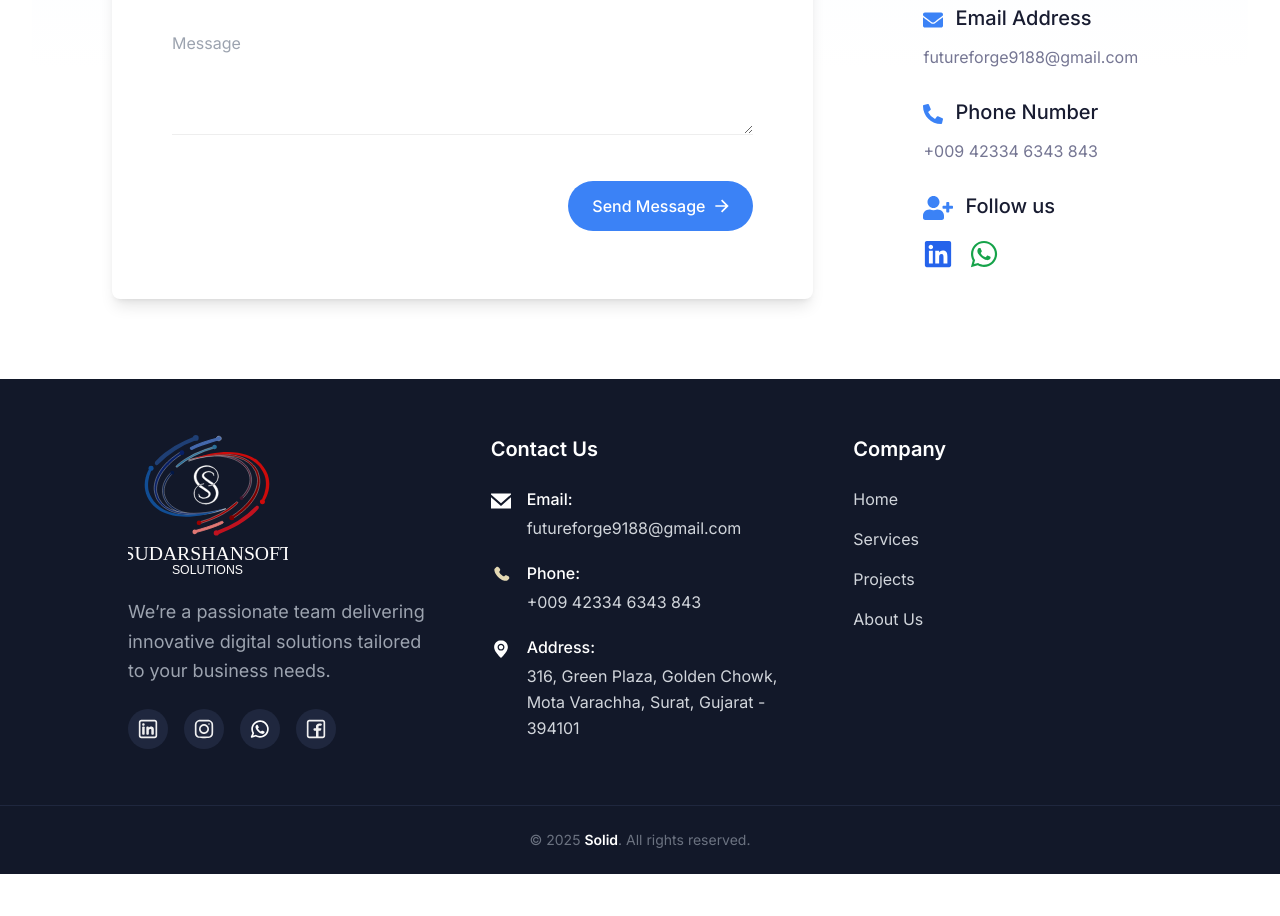
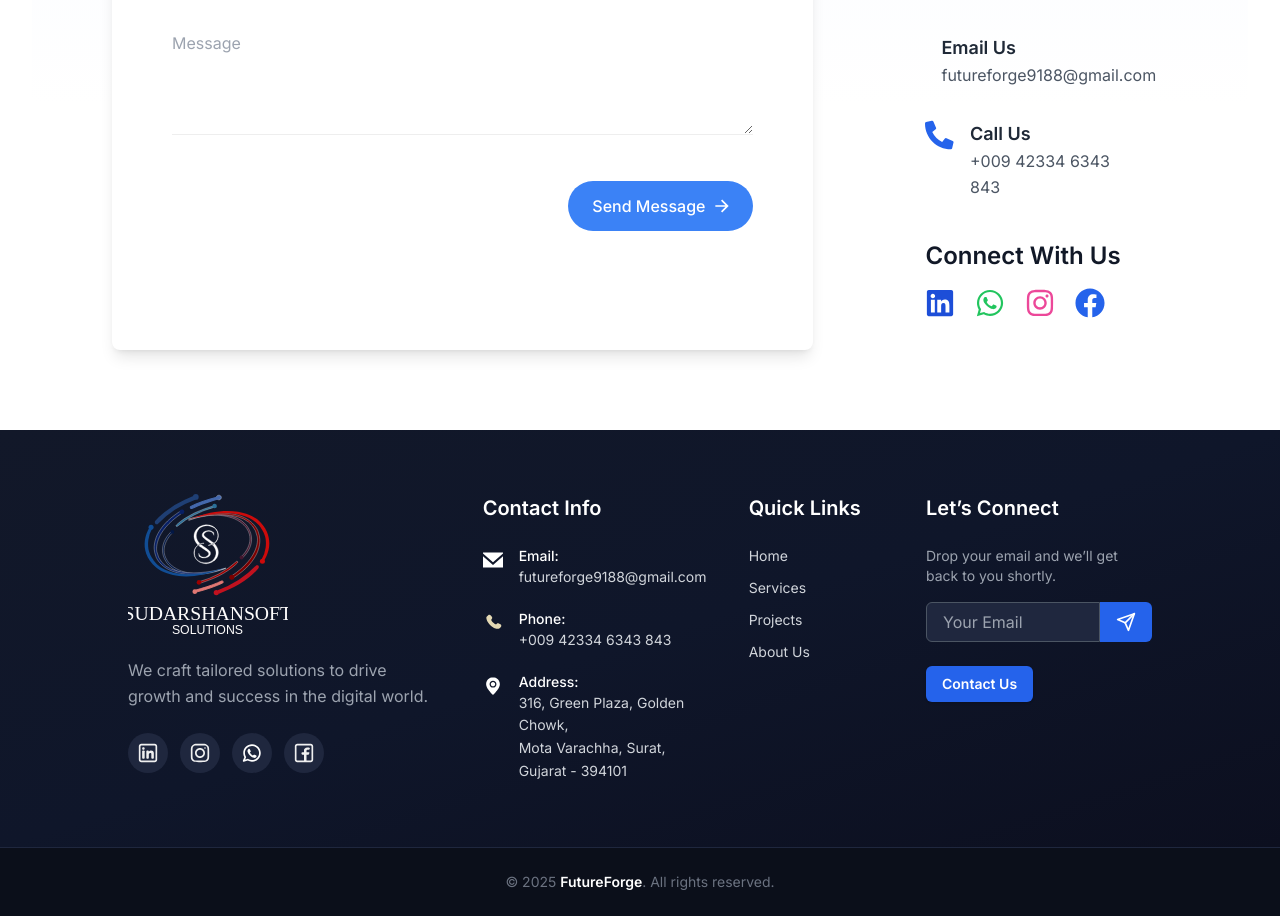
Before and after one commit to Sudarshansoft/Company-Site, a Next.js app: page /contact in a window 1280 px wide. Shown: the part 544-1460 px from the top of the page. Before the commit the page ends 1418 px from the top, so only its background shows below. Built offline with nearby package versions, Linux system fonts and the light colour scheme.

Commit message:
Made changes in Footer

```diff
--- a/components/Contact/index.tsx
+++ b/components/Contact/index.tsx
@@ -2,7 +2,7 @@
 import { motion } from "framer-motion";
 import Image from "next/image";
 import React from "react";
-import { FaLocationArrow, FaPhoneAlt, FaEnvelope, FaLinkedin, FaWhatsapp, FaUserPlus } from "react-icons/fa";
+import { FaMapMarkerAlt, FaEnvelope, FaPhoneAlt, FaLinkedin, FaWhatsapp, FaInstagram, FaFacebook } from 'react-icons/fa';
 
 const Contact = () => {
   const [hasMounted, setHasMounted] = React.useState(false);
@@ -107,6 +107,7 @@ const Contact = () => {
           </motion.div>
 
           {/* Contact Info */}
+{/* Contact Information Section */}
 <motion.div
   variants={{
     hidden: { opacity: 0, y: -20 },
@@ -114,53 +115,57 @@ const Contact = () => {
   }}
   initial="hidden"
   whileInView="visible"
-            transition={{ duration: 2, delay: 0.1 }}
+  transition={{ duration: 1.5, delay: 0.1 }}
   viewport={{ once: true }}
-            className="animate_top w-full md:w-2/5 md:p-7.5 lg:w-[26%] xl:pt-15"
+  className="w-full md:w-2/5 md:p-8 lg:w-[26%] xl:pt-20"
 >
-            <h2 className="mb-12.5 text-3xl font-semibold text-black dark:text-white xl:text-sectiontitle2">
-              Find us
+  <h2 className="mb-10 text-4xl font-bold text-gray-900 dark:text-white">
+    Contact Information
   </h2>
 
-            <div className="mb-7">
-              <h3 className="mb-3 text-xl font-medium text-black dark:text-white">
-                <FaLocationArrow className="inline mr-3 text-blue-500" />
-                Our Location
-              </h3>
-              <p>316, Green Plaza, Mota Varachha, Surat, Gujarat - 394101</p>
+  <div className="space-y-8">
+    <div className="flex items-start gap-4">
+      <FaMapMarkerAlt className="text-3xl text-blue-600" />
+      <div>
+        <h4 className="text-lg font-semibold text-gray-800 dark:text-white">Our Office</h4>
+        <p className="text-gray-600 dark:text-gray-300">
+          316, Green Plaza, Mota Varachha,<br />Surat, Gujarat - 394101
+        </p>
+      </div>
     </div>
 
-            <div className="mb-7">
-              <h3 className="mb-3 text-xl font-medium text-black dark:text-white">
-                <FaEnvelope className="inline mr-3 text-blue-500" />
-                Email Address
-              </h3>
-              <p>
+    <div className="flex items-start gap-4">
+      <FaEnvelope className="text-3xl text-blue-600" />
+      <div>
+        <h4 className="text-lg font-semibold text-gray-800 dark:text-white">Email Us</h4>
+        <p className="text-gray-600 dark:text-gray-300">
           <a href="mailto:futureforge9188@gmail.com">futureforge9188@gmail.com</a>
         </p>
       </div>
+    </div>
 
+    <div className="flex items-start gap-4">
+      <FaPhoneAlt className="text-3xl text-blue-600" />
       <div>
-              <h4 className="mb-3 text-xl font-medium text-black dark:text-white">
-                <FaPhoneAlt className="inline mr-3 text-blue-500" />
-                Phone Number
-              </h4>
-              <p>
+        <h4 className="text-lg font-semibold text-gray-800 dark:text-white">Call Us</h4>
+        <p className="text-gray-600 dark:text-gray-300">
           <a href="tel:+00942334634843">+009 42334 6343 843</a>
         </p>
       </div>
+    </div>
+  </div>
 
-            <div className="mt-7">
-              <h4 className="mb-4 text-xl font-medium text-black dark:text-white">
-                <FaUserPlus className="text-3xl inline mr-3 text-blue-500"/>
-                Follow us
+  {/* Social Media Links */}
+  <div className="mt-10">
+    <h4 className="mb-4 text-2xl font-semibold text-gray-900 dark:text-white">
+      Connect With Us
     </h4>
-              <div className="flex gap-4">
+    <div className="flex gap-5">
       <a
         href="https://www.linkedin.com/in/your-profile"
         target="_blank"
         rel="noopener noreferrer"
-                  className="text-blue-600 hover:text-blue-800"
+        className="text-blue-700 hover:text-blue-900 transition"
       >
         <FaLinkedin className="text-3xl" />
       </a>
@@ -168,13 +173,30 @@ const Contact = () => {
         href="https://wa.me/your-phone-number"
         target="_blank"
         rel="noopener noreferrer"
-                  className="text-green-600 hover:text-green-800"
+        className="text-green-500 hover:text-green-700 transition"
       >
         <FaWhatsapp className="text-3xl" />
+      </a>
+      <a
+        href="https://www.instagram.com/your-profile"
+        target="_blank"
+        rel="noopener noreferrer"
+        className="text-pink-500 hover:text-pink-700 transition"
+      >
+        <FaInstagram className="text-3xl" />
+      </a>
+      <a
+        href="https://www.facebook.com/your-page"
+        target="_blank"
+        rel="noopener noreferrer"
+        className="text-blue-600 hover:text-blue-800 transition"
+      >
+        <FaFacebook className="text-3xl" />
       </a>
     </div>
   </div>
 </motion.div>
+
         </div>
       </div>
     </section>
--- a/components/Footer/index.tsx
+++ b/components/Footer/index.tsx
@@ -3,6 +3,8 @@
 import { motion } from "framer-motion";
 import Image from "next/image";
 import Link from "next/link";
+import { useState } from "react";
+import { FiSend } from "react-icons/fi";
 
 const contactItems = [
   {
@@ -19,7 +21,8 @@ const contactItems = [
     label: "Address",
     value: (
       <>
-        316, Green Plaza, Golden Chowk,<br />
+        316, Green Plaza, Golden Chowk,
+        <br />
         Mota Varachha, Surat, Gujarat - 394101
       </>
     ),
@@ -28,30 +31,36 @@ const contactItems = [
 ];
 
 const Footer = () => {
+  const [email, setEmail] = useState("");
+
+  const handleEmailSubmit = () => {
+    const mailtoLink = `mailto:futureforge9188@gmail.com?subject=New Inquiry&body=User Email: ${email}`;
+    window.location.href = mailtoLink;
+  };
+
   return (
-    <footer className="w-full bg-[#121829] text-white text-base overflow-hidden">
-      <div className="px-6 sm:px-10 lg:px-20 xl:px-32 py-14">
-        <div className="grid grid-cols-1 md:grid-cols-3 gap-8 md:gap-16 text-left max-w-screen-xl mx-auto">
-          {/* SOLID Column */}
+    <footer className="relative z-10 w-full overflow-hidden bg-[#0c0f1f] text-base text-white shadow-inner">
+      <div className="bg-gradient-to-br from-[#121829] via-[#0f162a] to-[#0c0f1f] px-6 py-16 sm:px-10 lg:px-20 xl:px-32">
+        <div className="mx-auto grid max-w-screen-xl grid-cols-1 gap-10 text-left sm:grid-cols-2 lg:grid-cols-12">
           <motion.div
             initial={{ opacity: 0, y: 20 }}
             whileInView={{ opacity: 1, y: 0 }}
             transition={{ duration: 0.5 }}
             viewport={{ once: true }}
+            className="lg:col-span-4"
           >
-            <div className="mb-5">
-              <Image
-                src="/images/logo/WhiteLogoWithName.svg"
-                alt="Solid Logo"
-                width={160}
-                height={50}
-                className="object-contain"
-              />
-            </div>
-            <p className="text-gray-400 text-lg mb-6 leading-relaxed">
-              We’re a passionate team delivering innovative digital solutions tailored to your business needs.
+            <Image
+              src="/images/logo/WhiteLogoWithName.svg"
+              alt="Logo"
+              width={160}
+              height={50}
+              className="mb-5 object-contain"
+            />
+            <p className="mb-6 max-w-sm leading-relaxed text-gray-400">
+              We craft tailored solutions to drive growth and success in the
+              digital world.
             </p>
-            <div className="flex gap-4">
+            <div className="flex gap-3">
               {[
                 { src: "/images/social/linkedin.svg", alt: "LinkedIn" },
                 { src: "/images/social/instagram.svg", alt: "Instagram" },
@@ -59,44 +68,60 @@ const Footer = () => {
                 { src: "/images/social/facebook.svg", alt: "Facebook" },
               ].map((icon, index) => (
                 <Link key={index} href="#" aria-label={icon.alt}>
-                  <div className="w-10 h-10 flex items-center justify-center rounded-full bg-[#1f273e] hover:bg-blue-500 transition">
-                    <Image src={icon.src} alt={icon.alt} width={20} height={20} className="invert" />
+                  <div className="flex h-10 w-10 items-center justify-center rounded-full bg-[#1f273e] transition-shadow hover:bg-blue-600 hover:shadow-lg">
+                    <Image
+                      src={icon.src}
+                      alt={icon.alt}
+                      width={20}
+                      height={20}
+                      className="invert"
+                    />
                   </div>
                 </Link>
               ))}
             </div>
           </motion.div>
 
-          {/* Contact Us Column */}
           <motion.div
             initial={{ opacity: 0, y: 20 }}
             whileInView={{ opacity: 1, y: 0 }}
             transition={{ duration: 0.5, delay: 0.1 }}
             viewport={{ once: true }}
+            className="lg:col-span-3"
           >
-            <h4 className="text-xl font-semibold mb-6">Contact Us</h4>
-            <div className="space-y-5">
+            <h4 className="mb-6 text-xl font-semibold text-white">
+              Contact Info
+            </h4>
+            <div className="space-y-5 text-sm text-gray-300">
               {contactItems.map((item, idx) => (
-                <div key={idx} className="flex items-start gap-4 text-gray-300">
-                  <Image src={item.icon} alt={item.label} width={20} height={20} className="invert mt-1" />
+                <div key={idx} className="flex items-start gap-4">
+                  <Image
+                    src={item.icon}
+                    alt={item.label}
+                    width={20}
+                    height={20}
+                    className="mt-1 invert"
+                  />
                   <div>
-                    <p className="text-white font-medium mb-1">{item.label}:</p>
-                    <p className="leading-relaxed text-base">{item.value}</p>
+                    <p className="font-medium text-white">{item.label}:</p>
+                    <p className="leading-relaxed">{item.value}</p>
                   </div>
                 </div>
               ))}
             </div>
           </motion.div>
 
-          {/* Company Column */}
           <motion.div
             initial={{ opacity: 0, y: 20 }}
             whileInView={{ opacity: 1, y: 0 }}
             transition={{ duration: 0.5, delay: 0.2 }}
             viewport={{ once: true }}
+            className="lg:col-span-2"
           >
-            <h4 className="text-xl font-semibold mb-6">Company</h4>
-            <ul className="space-y-4 text-gray-300 text-base">
+            <h4 className="mb-6 text-xl font-semibold text-white">
+              Quick Links
+            </h4>
+            <ul className="space-y-3 text-sm text-gray-300">
               {[
                 { label: "Home", href: "/" },
                 { label: "Services", href: "/services" },
@@ -104,19 +129,60 @@ const Footer = () => {
                 { label: "About Us", href: "/about" },
               ].map((item, idx) => (
                 <li key={idx}>
-                  <Link href={item.href} className="hover:text-blue-500 transition">
+                  <Link
+                    href={item.href}
+                    className="transition hover:text-blue-400"
+                  >
                     {item.label}
                   </Link>
                 </li>
               ))}
             </ul>
           </motion.div>
+
+          <motion.div
+            initial={{ opacity: 0, y: 20 }}
+            whileInView={{ opacity: 1, y: 0 }}
+            transition={{ duration: 0.5, delay: 0.3 }}
+            viewport={{ once: true }}
+            className="lg:col-span-3"
+          >
+            <h4 className="mb-6 text-xl font-semibold text-white">
+              Let’s Connect
+            </h4>
+            <p className="mb-4 text-sm text-gray-400">
+              Drop your email and we’ll get back to you shortly.
+            </p>
+            <div className="mb-4 flex items-center">
+              <input
+                type="email"
+                placeholder="Your Email"
+                value={email}
+                onChange={(e) => setEmail(e.target.value)}
+                className="w-full h-10 rounded-l-md border border-gray-600 bg-[#1f273e] px-4 py-2 text-white placeholder-gray-400 focus:outline-none focus:ring-2 focus:ring-blue-500"
+              />
+              <button
+                onClick={handleEmailSubmit}
+                className=" h-10 flex items-center justify-center rounded-r-md bg-blue-600 px-4 py-2 font-medium text-white transition hover:bg-blue-700"
+              >
+                <FiSend className="h-6 w-5" />
+              </button>
+            </div>
+
+            <Link
+              href="/contact"
+              className="mt-2 inline-block rounded-md bg-blue-600 px-4 py-2 text-sm font-semibold text-white shadow transition hover:shadow-lg"
+            >
+              Contact Us
+            </Link>
+          </motion.div>
         </div>
       </div>
 
-      {/* Bottom Line */}
-      <div className="border-t border-[#1f273e] text-center py-6 px-4 text-gray-500 text-sm">
-        &copy; 2025 <span className="text-white font-semibold">Solid</span>. All rights reserved.
+      <div className="border-t border-[#1f273e] bg-[#0b0f1a] px-4 py-6 text-center text-sm text-gray-500">
+        &copy; 2025{" "}
+        <span className="font-semibold text-white">FutureForge</span>. All
+        rights reserved.
       </div>
     </footer>
   );
--- a/components/Header/index.tsx
+++ b/components/Header/index.tsx
@@ -11,7 +11,6 @@ const navItems = [
   { title: "Services", path: "/services" },
   { title: "Projects", path: "/projects" },
   { title: "About Us", path: "/about" },
-  { title: "Contact", path: "/contact" },
 ];
 
 export default function Header() {
```
Lines whose indentation alone changed are shown as unchanged.
